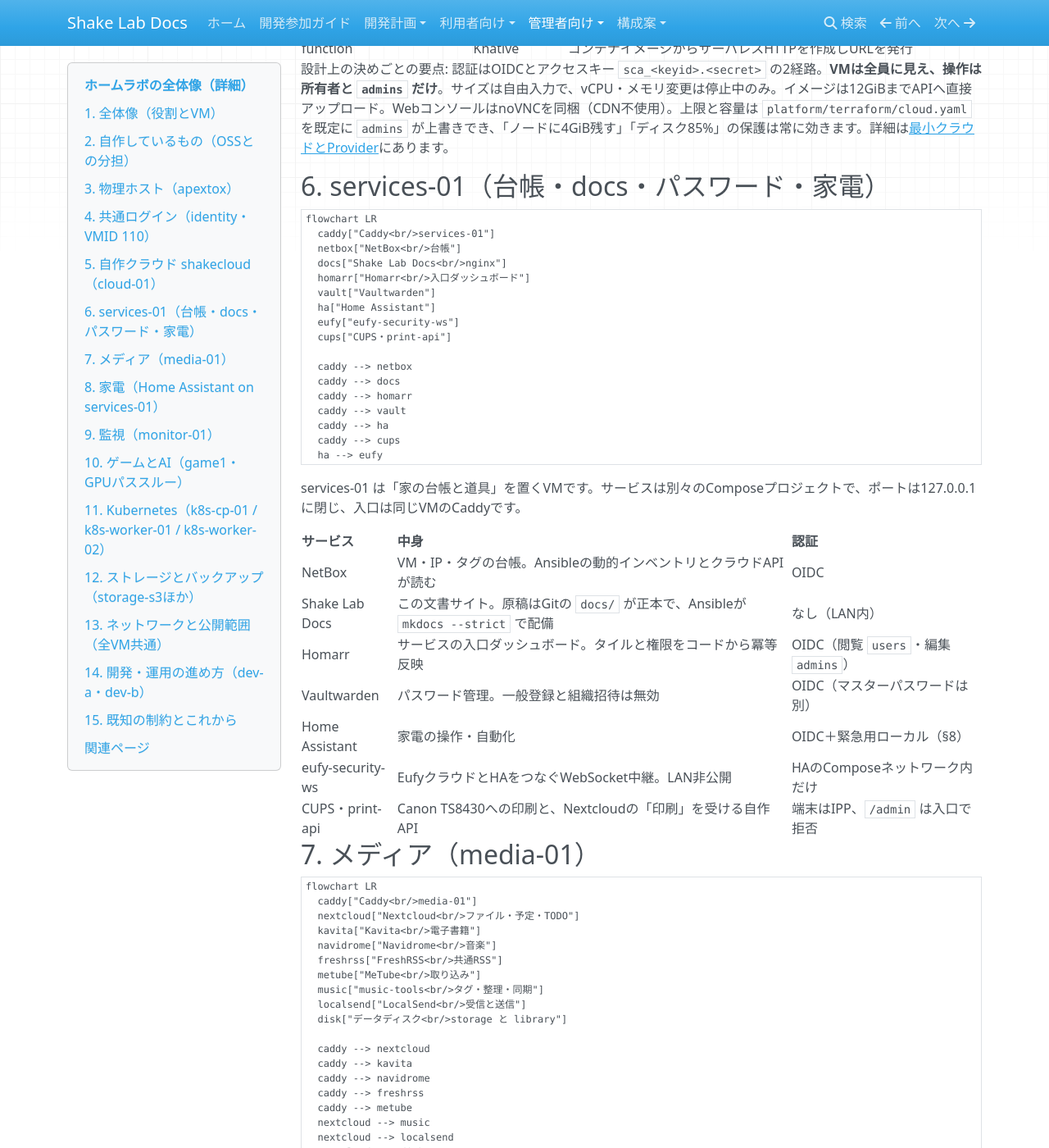
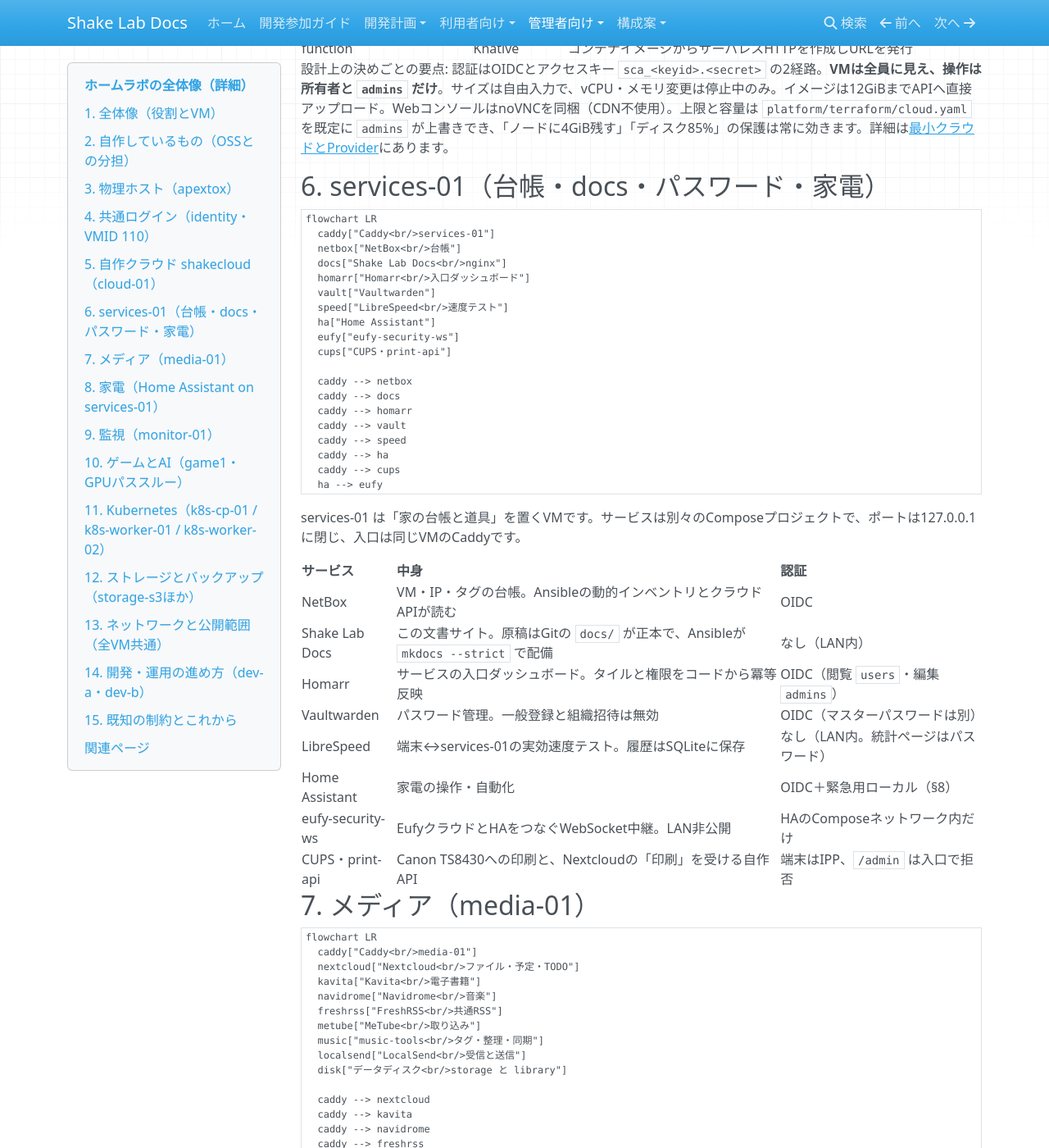
Before and after one commit to rurutheGeek/shake-cloud, an MkDocs documentation site: the page built from docs/overview.md, in a window 1280 px wide and 1400 px high, scrolled down 5442 px. Shown: the whole window at 82% size. Built offline with MkDocs 1.6.1, drawn with Linux system fonts in a browser that asks for light colours; nearby versions of some CDN libraries; a script that is not in the unit is left out; some of the changed text lies outside the part shown.

Commit message:
docs: 構成・接続先・手順を現状へ更新する
- README・CONFIGURATION・overview に LibreSpeed・共有ストレージ・週次バックアップ・storage health を反映
- urls.md に speed の入口と services-01 の役割を追加
- mkdocs のナビに librespeed・bulk-storage・backup を追加

```diff
--- a/docs/overview.md
+++ b/docs/overview.md
@@ -67,7 +67,7 @@
 | ルータ・DNS | router-01（platform） | 2 / 512MiB / 1GiB | OpenWrt。MAP-E（v6プラス）・DHCP・DNS（AdGuard Home ＋ dnsmasq）・NDP代理（ndppd） |
 | 共通ログイン | identity（platform） | 2 / 4GiB / 32GiB | Authentik。SSO・招待・復旧 |
 | 自作クラウド | cloud-01（platform） | 2 / 2GiB / 40GiB | shakecloud API・管理DB・ポータル |
-| 台帳・docs・パスワード・家電 | services-01（platform） | 2 / 4GiB / 48GiB（計画4 / 8GiB） | NetBox・Shake Lab Docs・Homarr・Vaultwarden・Home Assistant・Eufy中継・CUPS |
+| 台帳・docs・パスワード・家電 | services-01（platform） | 2 / 4GiB / 48GiB（計画4 / 8GiB） | NetBox・Shake Lab Docs・Homarr・Vaultwarden・LibreSpeed・Home Assistant・Eufy中継・CUPS |
 | S3・バックアップ | storage-s3（platform） | 2 / 1GiB / OS16＋データ32GiB | Garage（S3互換） |
 | クラスタ | k8s-cp-01・k8s-worker-01・k8s-worker-02（platform） | cp 2 / 3GiB / 32GiB、worker 4 / 8GiB / OS32＋データ64・48GiB | Kubernetes・AWX・CloudNativePG・Knative |
 | メディア | media-01（cloud） | 4 / 6GiB / OS32＋データ64GiB | Nextcloud・Kavita・Navidrome・FreshRSS |
@@ -232,6 +232,7 @@
   docs["Shake Lab Docs<br/>nginx"]
   homarr["Homarr<br/>入口ダッシュボード"]
   vault["Vaultwarden"]
+  speed["LibreSpeed<br/>速度テスト"]
   ha["Home Assistant"]
   eufy["eufy-security-ws"]
   cups["CUPS・print-api"]
@@ -240,6 +241,7 @@
   caddy --> docs
   caddy --> homarr
   caddy --> vault
+  caddy --> speed
   caddy --> ha
   caddy --> cups
   ha --> eufy
@@ -253,6 +255,7 @@
 | Shake Lab Docs | この文書サイト。原稿はGitの `docs/` が正本で、Ansibleが `mkdocs --strict` で配備 | なし（LAN内） |
 | Homarr | サービスの入口ダッシュボード。タイルと権限をコードから冪等反映 | OIDC（閲覧 `users`・編集 `admins`） |
 | Vaultwarden | パスワード管理。一般登録と組織招待は無効 | OIDC（マスターパスワードは別） |
+| LibreSpeed | 端末↔services-01の実効速度テスト。履歴はSQLiteに保存 | なし（LAN内。統計ページはパスワード） |
 | Home Assistant | 家電の操作・自動化 | OIDC＋緊急用ローカル（§8） |
 | eufy-security-ws | EufyクラウドとHAをつなぐWebSocket中継。LAN非公開 | HAのComposeネットワーク内だけ |
 | CUPS・print-api | Canon TS8430への印刷と、Nextcloudの「印刷」を受ける自作API | 端末はIPP、`/admin` は入口で拒否 |
--- a/mkdocs.yml
+++ b/mkdocs.yml
@@ -68,6 +68,7 @@
       - 共通ログインの使い方: services/identity.md
       - クラウドの使い方: services/cloud.md
       - Homarrハブ: services/homarr.md
+      - 通信速度テスト（LibreSpeed）: services/librespeed.md
       - Home Assistantと家電の使い方: services/home-assistant.md
       - 音楽・取り込み・タグ: services/music.md
       - タグ管理（MP3）: services/tags.md
@@ -107,6 +108,8 @@
       - Flux にアプリを足す: operations/flux-apps.md
       - Nextcloud権限変更: operations/nextcloud-permissions.md
       - ディスク増設: operations/disk.md
+      - 共有バルクストレージ（6TB HDD）: operations/bulk-storage.md
+      - バックアップ（重要VM・セーブ）: operations/backup.md
   - 構成案:
       - 全体構成と前提: architecture/index.md
       - IaCの所有境界: architecture/iac.md
```
Also changed, not shown: CONFIGURATION.md (+3 -2 lines), README.md (+1 -1 lines), docs/operations/urls.md (+3 -2 lines), docs/services/usage.md (+1 -0 lines).
